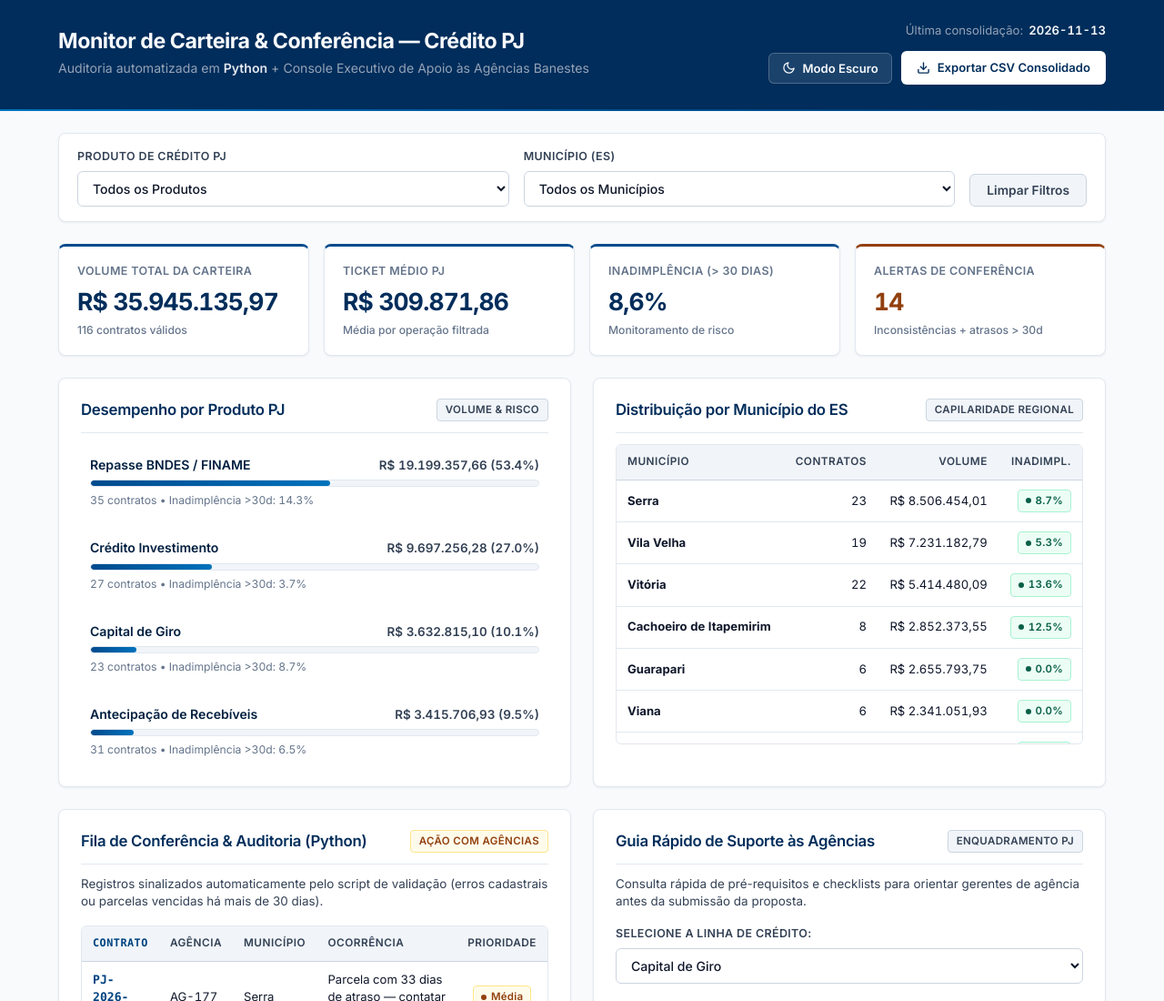
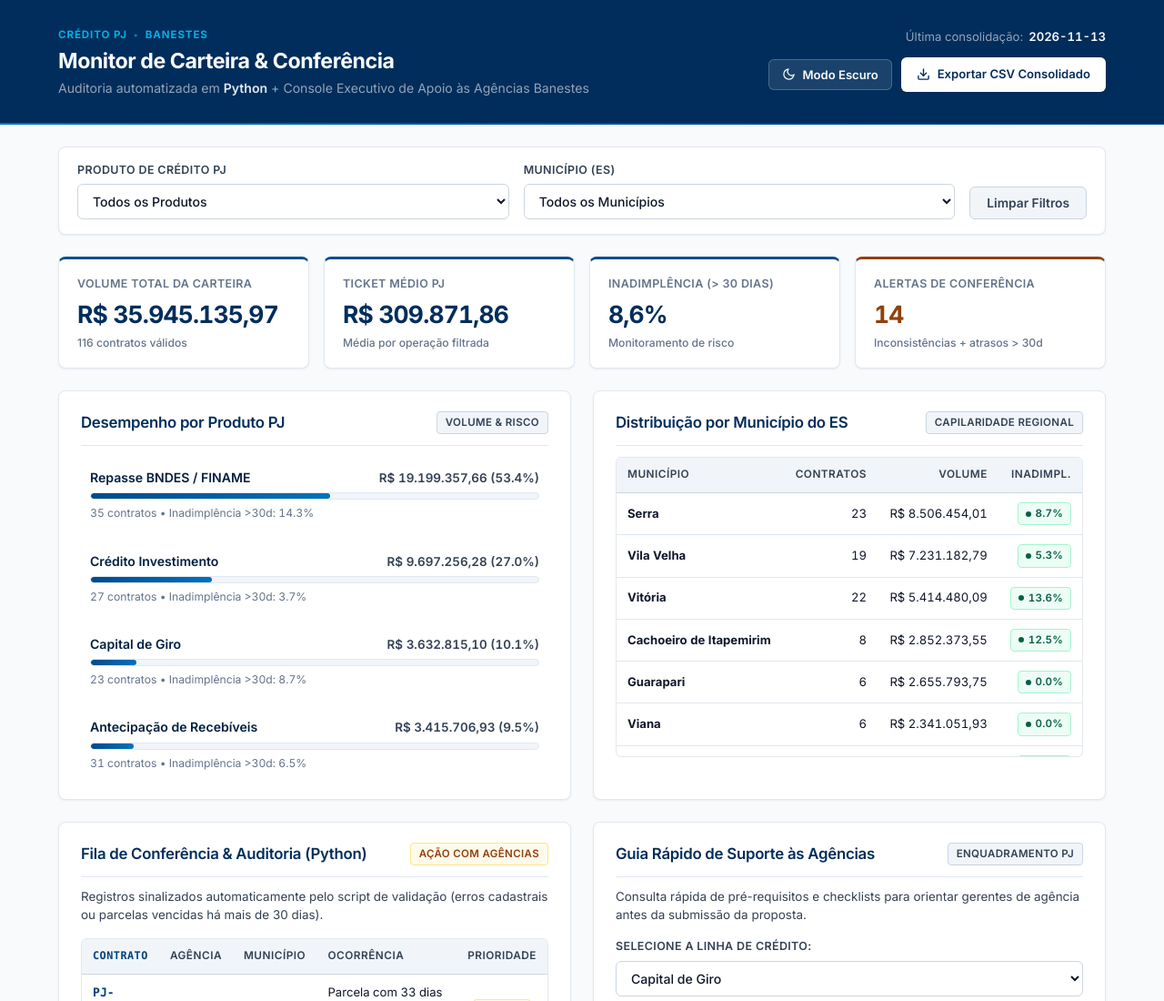
Before and after one commit to celsojuniorladislau/monitor-credito-pj-es, a plain HTML site: page index.html in a window 1280 px wide. Shown: the top 1100 px of the page at 91% size. Drawn offline with Linux system fonts and the light colour scheme; no server answers.

Commit message:
feat(ui): adicionar eyebrow tag no topo e simplificar titulo na aba do navegador

```diff
--- a/index.html
+++ b/index.html
@@ -5,11 +5,11 @@
   <meta name="viewport" content="width=device-width, initial-scale=1.0" />
   <meta name="page-type" content="software" />
   <meta name="site-kind" content="software" />
-  <title>Monitor de Carteira Crédito PJ — Banestes (Cenário ES)</title>
+  <title>Monitor Crédito PJ · Banestes</title>
   <link rel="preconnect" href="https://fonts.googleapis.com" />
   <link rel="preconnect" href="https://fonts.gstatic.com" crossorigin />
   <link href="https://fonts.googleapis.com/css2?family=Inter:wght@400;500;600;700&display=swap" rel="stylesheet" />
-  <link rel="stylesheet" href="style.css?v=4" />
+  <link rel="stylesheet" href="style.css?v=5" />
   <script>
     (function() {
       try {
@@ -26,7 +26,12 @@
   <header class="topbar">
     <div class="container topbar-content">
       <div>
-        <h1>Monitor de Carteira &amp; Conferência — Crédito PJ</h1>
+        <div class="topbar-eyebrow">
+          <span>Crédito PJ</span>
+          <span class="eyebrow-sep" aria-hidden="true">•</span>
+          <span>Banestes</span>
+        </div>
+        <h1>Monitor de Carteira &amp; Conferência</h1>
         <p class="subtitle">
           Auditoria automatizada em <strong>Python</strong> + Console Executivo de Apoio às Agências Banestes
         </p>
@@ -201,6 +206,6 @@
     </div>
   </footer>
 
-  <script src="app.js?v=4"></script>
+  <script src="app.js?v=5"></script>
 </body>
 </html>
--- a/style.css
+++ b/style.css
@@ -158,6 +158,23 @@ td,
   gap: 20px;
 }
 
+
+.topbar-eyebrow {
+  display: inline-flex;
+  align-items: center;
+  gap: 7px;
+  font-size: 0.72rem;
+  font-weight: 700;
+  letter-spacing: 0.08em;
+  text-transform: uppercase;
+  color: var(--blue-400);
+  margin-bottom: 6px;
+}
+
+.topbar-eyebrow .eyebrow-sep {
+  opacity: 0.6;
+  font-size: 0.65rem;
+}
 
 .topbar h1 {
   font-size: 1.45rem;
@@ -846,6 +863,11 @@ tbody tr:hover {
     padding: 20px 0 24px;
   }
 
+  .topbar-eyebrow {
+    font-size: 0.68rem;
+    margin-bottom: 4px;
+  }
+
   .topbar h1 {
     font-size: 1.25rem;
   }
```
